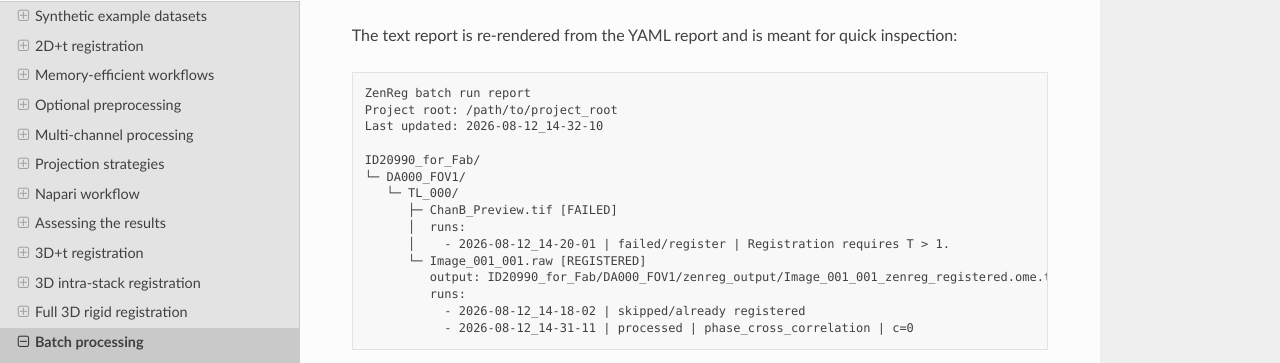
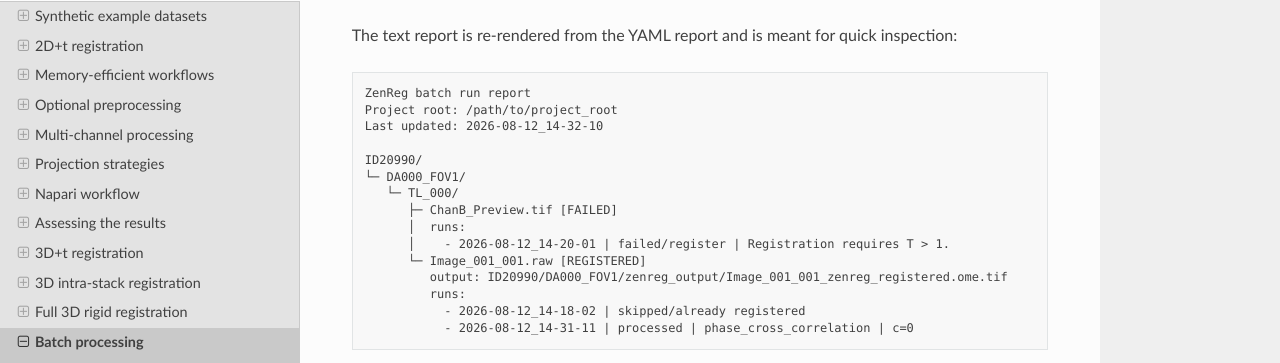
Before and after one commit to FabrizioMusacchio/ZenReg, a Sphinx documentation site: the page built from docs/source/usage_batch_processing.rst, in a window 1280 px wide and 900 px high, scrolled down 5727 px. Shown: the part 174-537 px from the top of the window. Built offline with Sphinx 7.4.7 and the Read the Docs theme 3.1.0, drawn with Linux system fonts in a browser that asks for light colours.

Commit message:
chore: update changelog for v0.0.12 and adjust output paths in documentation

```diff
--- a/docs/source/usage_batch_processing.rst
+++ b/docs/source/usage_batch_processing.rst
@@ -339,14 +339,14 @@
    Project root: /path/to/project_root
    Last updated: 2026-08-12_14-32-10
 
-   ID20990_for_Fab/
+   ID20990/
    └─ DA000_FOV1/
       └─ TL_000/
          ├─ ChanB_Preview.tif [FAILED]
          │  runs:
          │    - 2026-08-12_14-20-01 | failed/register | Registration requires T > 1.
          └─ Image_001_001.raw [REGISTERED]
-            output: ID20990_for_Fab/DA000_FOV1/zenreg_output/Image_001_001_zenreg_registered.ome.tif
+            output: ID20990/DA000_FOV1/zenreg_output/Image_001_001_zenreg_registered.ome.tif
             runs:
               - 2026-08-12_14-18-02 | skipped/already registered
               - 2026-08-12_14-31-11 | processed | phase_cross_correlation | c=0
```
Also changed, not shown: CHANGELOG.md (+7 -0 lines).
